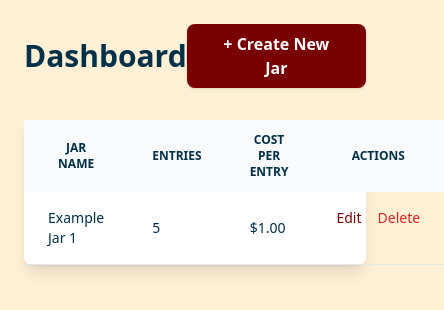
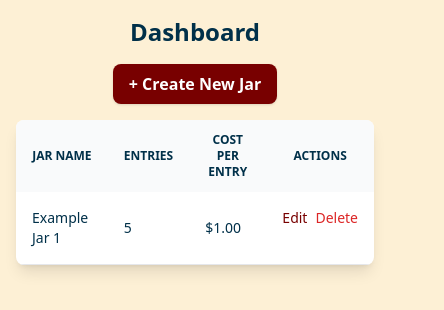
Before and after one commit to manl400/the-douch-jar, a website: page public/dashboard.html in a window 390 px wide. Shown: the whole page, 444 px wide, since content can reach past the window. Drawn offline with Linux system fonts and the light colour scheme.

Commit message:
mobile friendly dashboard

```diff
--- a/public/dashboard.html
+++ b/public/dashboard.html
@@ -2,34 +2,41 @@
 <html lang="en">
 <head>
     <meta charset="UTF-8">
-    <meta viewport="width=device-width, initial-scale=1.0">
+    <meta name="viewport" content="width=device-width, initial-scale=1.0">
     <title>Dashboard - The Douch Jar</title>
-    <link rel="stylesheet" href="css/style.css">
+    <link rel="stylesheet" href="css/style.css"> <!-- Ensure this links to your Tailwind CSS file -->
+    <style>
+        @media (max-width: 640px) {
+            .table-responsive {
+                overflow-x: auto;
+            }
+        }
+    </style>
 </head>
 <body class="bg-background">
-    <div class="container mx-auto p-6">
-        <div class="flex justify-between items-center mb-8">
-            <h1 class="text-3xl font-extrabold text-textcolor">Dashboard</h1>
-            <button onclick="window.location.href='createJar.html'" class="bg-primary hover:bg-primary-dark text-white font-semibold py-2 px-6 rounded-lg shadow transition duration-200 ease-in-out">
+    <div class="container mx-auto p-4 sm:p-6">
+        <div class="flex flex-col sm:flex-row justify-between items-center mb-4 sm:mb-8">
+            <h1 class="text-2xl sm:text-3xl font-extrabold text-textcolor mb-4 sm:mb-0">Dashboard</h1>
+            <button onclick="window.location.href='createJar.html'" class="bg-primary hover:bg-primary-dark text-white font-semibold py-2 px-4 sm:py-2 sm:px-6 rounded-lg shadow transition duration-200 ease-in-out">
                 + Create New Jar
             </button>
         </div>
-        <div class="bg-white shadow-lg rounded-lg">
+        <div class="bg-white shadow-lg rounded-lg table-responsive">
             <table class="w-full text-sm text-textcolor">
                 <thead class="text-xs uppercase bg-gray-50">
                     <tr>
-                        <th scope="col" class="py-3 px-6">Jar Name</th>
-                        <th scope="col" class="py-3 px-6">Entries</th>
-                        <th scope="col" class="py-3 px-6">Cost per Entry</th>
-                        <th scope="col" class="py-3 px-6">Actions</th>
+                        <th scope="col" class="py-3 px-4 sm:px-6">Jar Name</th>
+                        <th scope="col" class="py-3 px-4 sm:px-6">Entries</th>
+                        <th scope="col" class="py-3 px-4 sm:px-6">Cost per Entry</th>
+                        <th scope="col" class="py-3 px-4 sm:px-6">Actions</th>
                     </tr>
                 </thead>
                 <tbody>
                     <tr class="border-b border-gray-200 hover:bg-gray-100">
-                        <td class="py-4 px-6">Example Jar 1</td>
-                        <td class="py-4 px-6">5</td>
-                        <td class="py-4 px-6">$1.00</td>
-                        <td class="py-4 px-6 flex items-center gap-4">
+                        <td class="py-4 px-4 sm:px-6">Example Jar 1</td>
+                        <td class="py-4 px-4 sm:px-6">5</td>
+                        <td class="py-4 px-4 sm:px-6">$1.00</td>
+                        <td class="py-4 px-4 sm:px-6 flex items-center gap-2 sm:gap-4">
                             <a href="#" class="text-primary hover:underline">Edit</a>
                             <a href="#" class="text-red-600 hover:underline">Delete</a>
                         </td>
```
Also changed, not shown: public/css/style.css.
